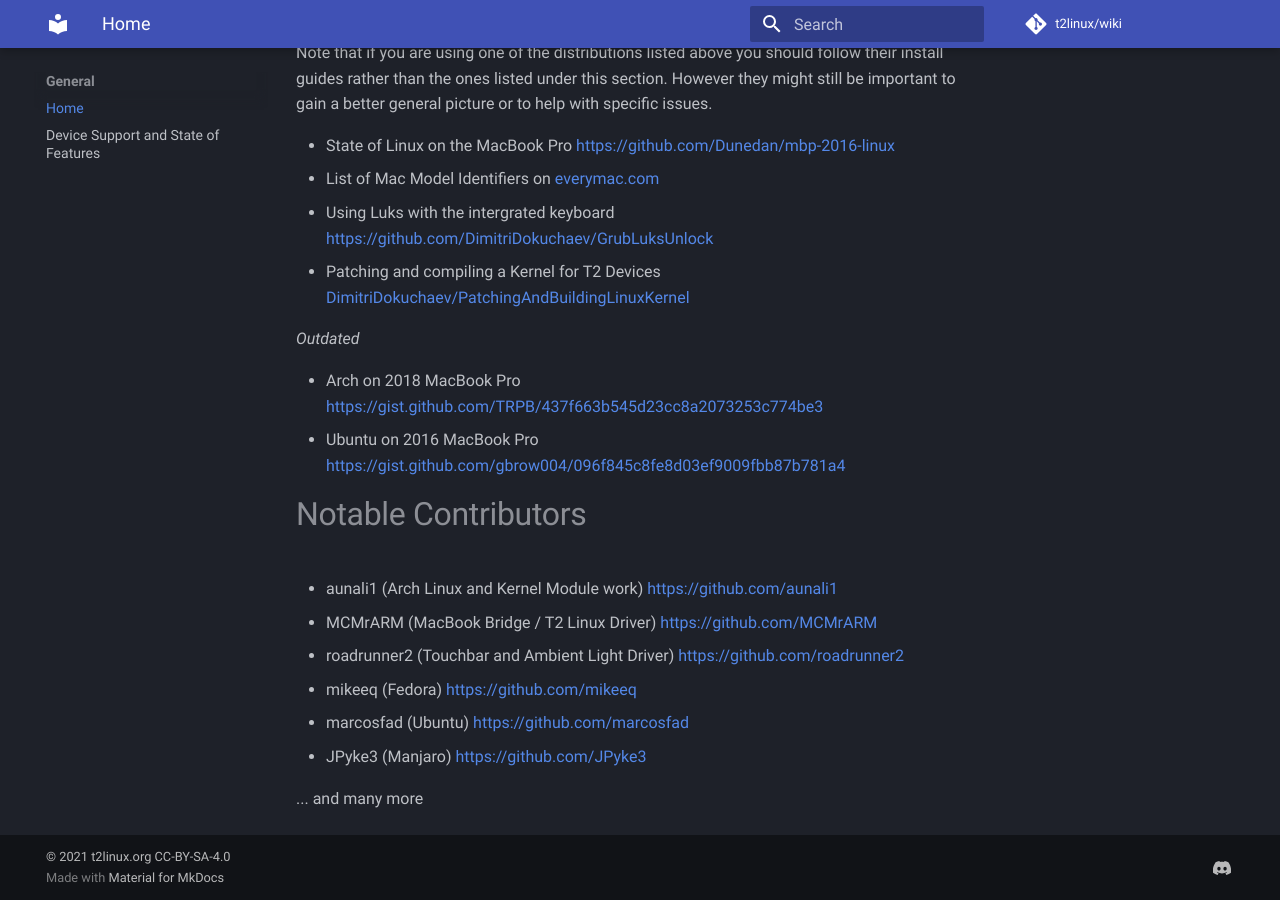
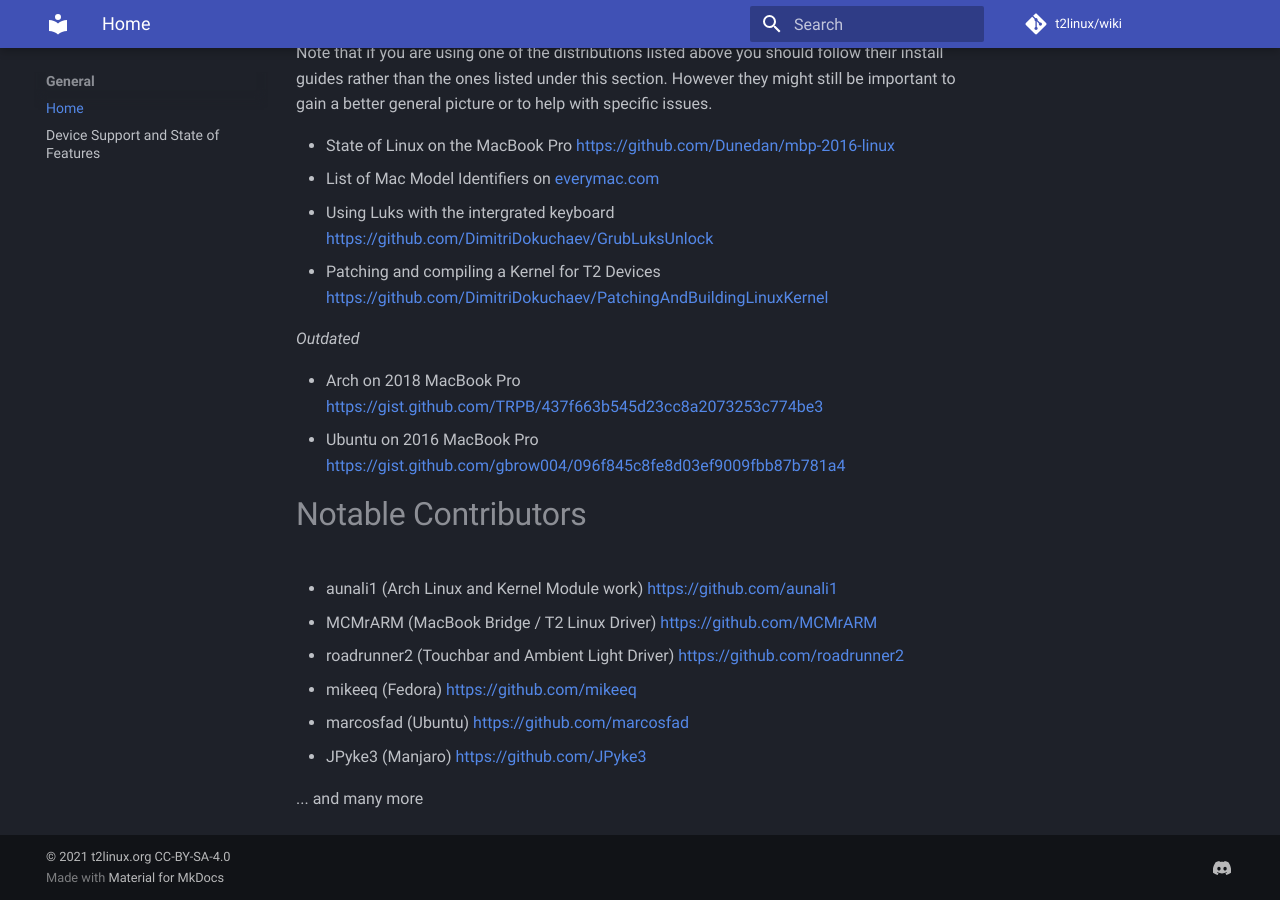
Before and after one commit to t2linux/wiki, an MkDocs documentation site: the page built from docs/index.md, in a window 1280 px wide and 900 px high, scrolled down 1230 px. Built offline with MkDocs 1.6.1 and Material for MkDocs 9.7.7, drawn with Linux system fonts in a browser that asks for light colours; comment, search, counter and statistics services are not loaded; part of the change alters nothing that is shown.

Commit message:
Index: Make kernel compile guide link preview resemble link

```diff
--- a/docs/index.md
+++ b/docs/index.md
@@ -39,7 +39,7 @@ Note that if you are using one of the distributions listed above you should foll
 - State of Linux on the MacBook Pro [https://github.com/Dunedan/mbp-2016-linux](https://github.com/Dunedan/mbp-2016-linux)
 - List of Mac Model Identifiers on [everymac.com](https://everymac.com/systems/by_capability/mac-specs-by-machine-model-machine-id.html)
 - Using Luks with the intergrated keyboard [https://github.com/DimitriDokuchaev/GrubLuksUnlock](https://github.com/DimitriDokuchaev/GrubLuksUnlock)
-- Patching and compiling a Kernel for T2 Devices [DimitriDokuchaev/PatchingAndBuildingLinuxKernel](https://github.com/DimitriDokuchaev/PatchingAndBuildingLinuxKernel)
+- Patching and compiling a Kernel for T2 Devices [https://github.com/DimitriDokuchaev/PatchingAndBuildingLinuxKernel](https://github.com/DimitriDokuchaev/PatchingAndBuildingLinuxKernel)
 
 *Outdated*
 
```
